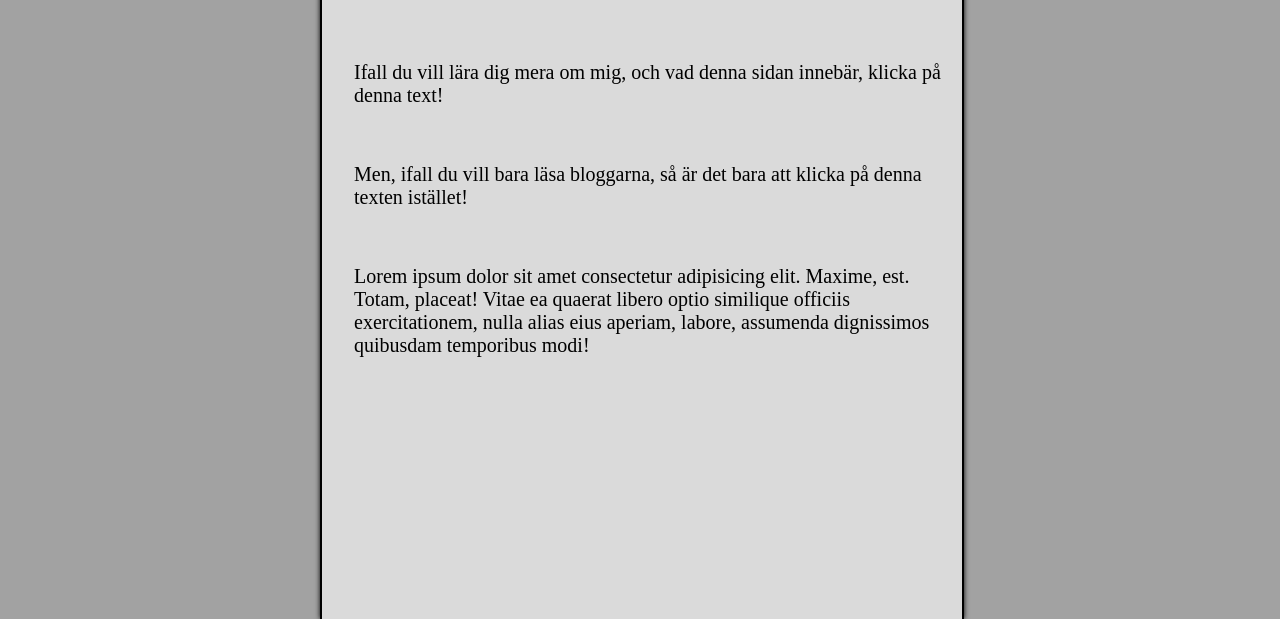
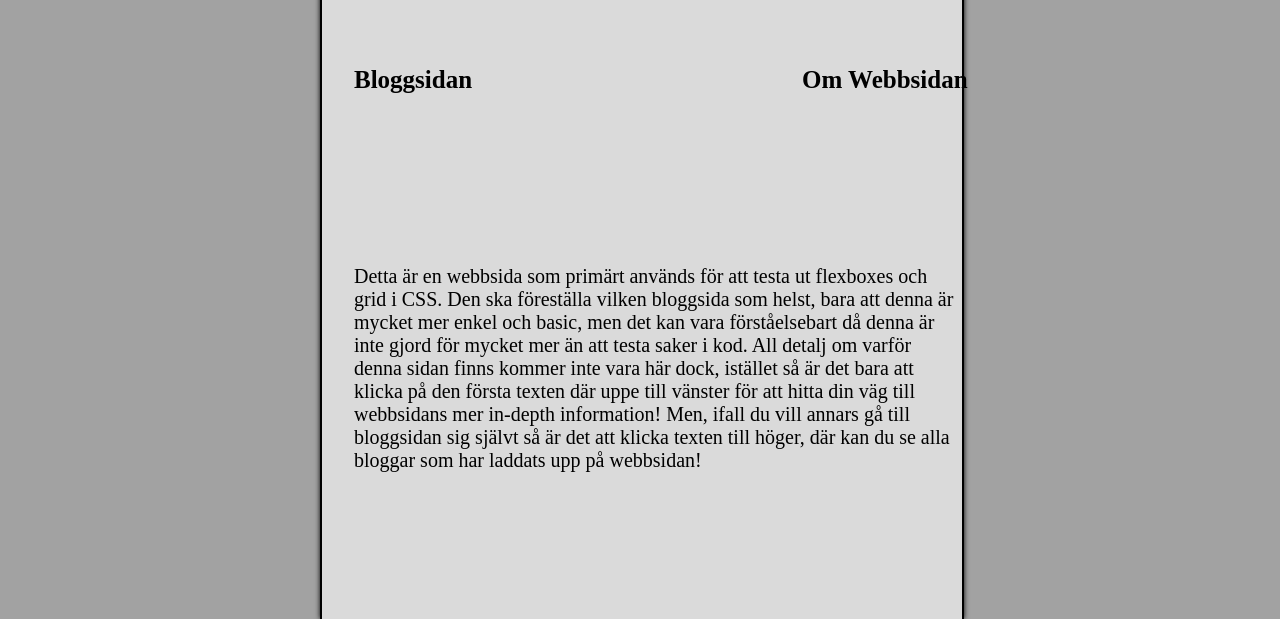
Before and after one commit to OMGOMGplays/Blogg-Sida, a plain HTML site: page homepage.html in a window 1280 px wide. Shown: the part 181-800 px from the top of the page. Drawn offline with Linux system fonts and the light colour scheme.

Commit message:
Jag minns inte!!!

```diff
--- a/about-style.css
+++ b/about-style.css
@@ -93,7 +93,7 @@
 
 .about-me-subtitle {
     position: absolute;
-    bottom: 0;
+    top: 20%;
     left: 2.5%;
     width: 95%;
 }
--- a/homepage-style.css
+++ b/homepage-style.css
@@ -46,16 +46,18 @@
 
 .about-text {
     position: absolute;
-    font-size: 20px;
+    font-size: 25px;
+    font-weight: bold;
     top: 15%;
-    left: 5%;
+    left: 75%;
     width: 95%;
 }
 
 .blog-text {
     position: absolute;
-    font-size: 20px;
-    top: 30%;
+    font-size: 25px;
+    font-weight: bold;
+    top: 15%;
     left: 5%;
     width: 95%;
 }
--- a/homepage.html
+++ b/homepage.html
@@ -15,18 +15,23 @@
             <h1 class="title">Välkommen till sidan!</h1>
 
             <a class="link" href="about.html">
-                <p class="about-text">Ifall du vill lära dig mera om mig, och vad denna sidan innebär,
-                    klicka på denna text!</p>
+                <p class="about-text">Om Webbsidan</p>
             </a>
 
             <a class="link" href="index.html">
-                <p class="blog-text">Men, ifall du vill bara läsa bloggarna,
-                    så är det bara att klicka på denna texten istället!</p>
+                <p class="blog-text">Bloggsidan</p>
             </a>
 
-            <p class="text">Lorem ipsum dolor sit amet consectetur adipisicing elit.
-                Maxime, est. Totam, placeat! Vitae ea quaerat libero optio similique officiis exercitationem,
-                nulla alias eius aperiam, labore, assumenda dignissimos quibusdam temporibus modi!</p>
+            <p class="text">
+                Detta är en webbsida som primärt används för att testa ut flexboxes och grid i CSS.
+                Den ska föreställa vilken bloggsida som helst, bara att denna är mycket mer enkel och basic,
+                men det kan vara förståelsebart då denna är inte gjord för mycket mer än att testa saker i kod.
+                All detalj om varför denna sidan finns kommer inte vara här dock,
+                istället så är det bara att klicka på den första texten där uppe till vänster för att hitta din väg
+                till webbsidans mer in-depth information!
+                Men, ifall du vill annars gå till bloggsidan sig självt så är det att klicka texten till höger,
+                där kan du se alla bloggar som har laddats upp på webbsidan!
+            </p>
         </div>
     </body>
 </html>
```
Also changed, not shown: about.html (+1 -1 lines).
